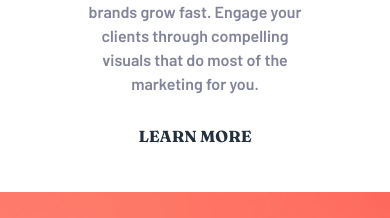
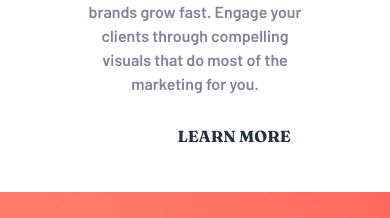
Before and after one commit to beatrizang/sunnyside-agency-landing-page, a plain HTML site: page index.html in a window 390 px wide. Shown: the part 1423-1641 px from the top of the page. Drawn offline with Linux system fonts and the light colour scheme.

Commit message:
Se corrige menu responsive para centrarlo

```diff
--- a/assets/css/squares.css
+++ b/assets/css/squares.css
@@ -39,7 +39,7 @@
     color: var(--very-dark-desaturated-blue);
     font-family: var(--ff-fraunces);
     text-transform: uppercase;
-    padding-left: 20%;
+    margin-left: 20%;
 }
 
 .square__bottom__left{
```
